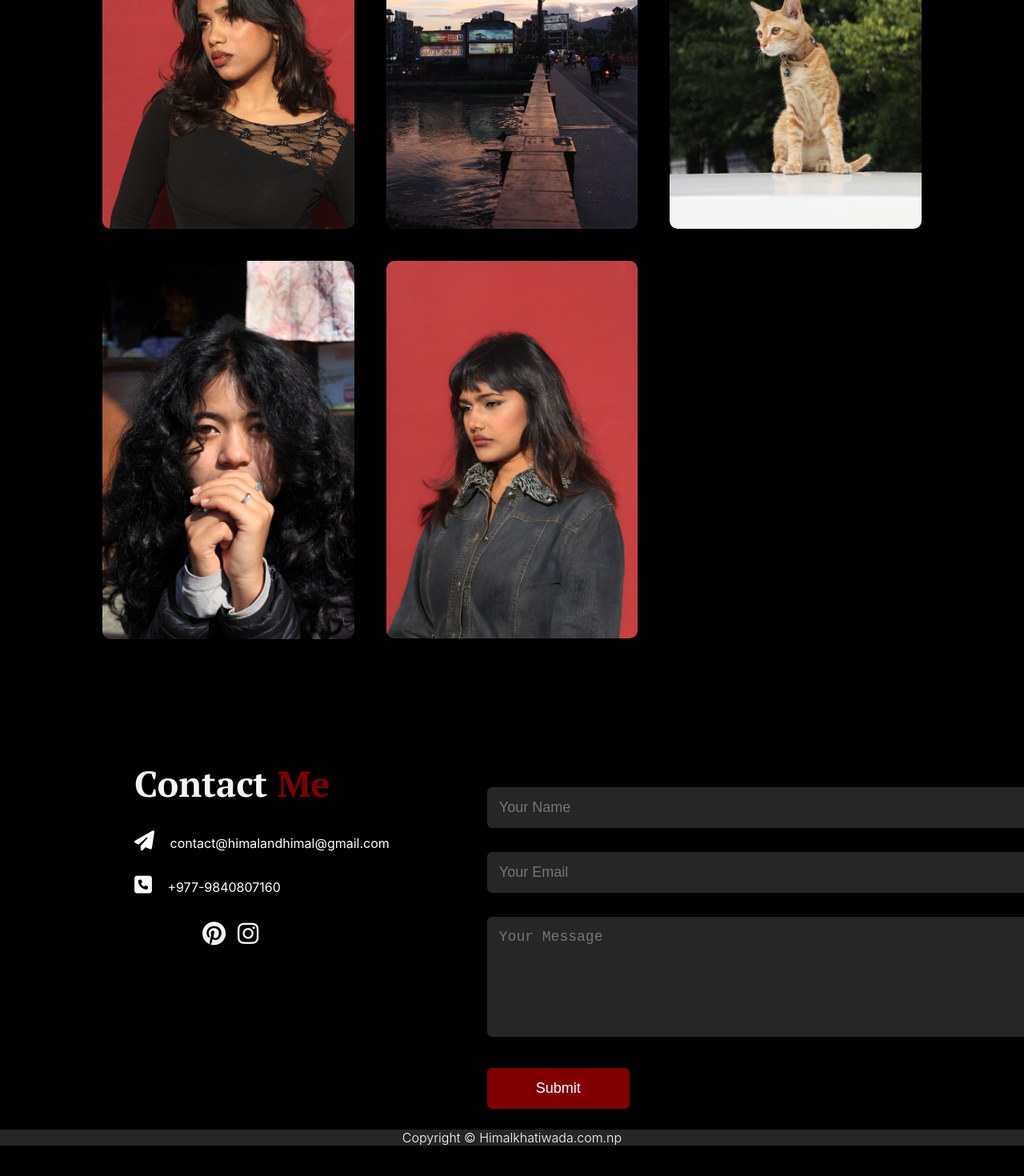
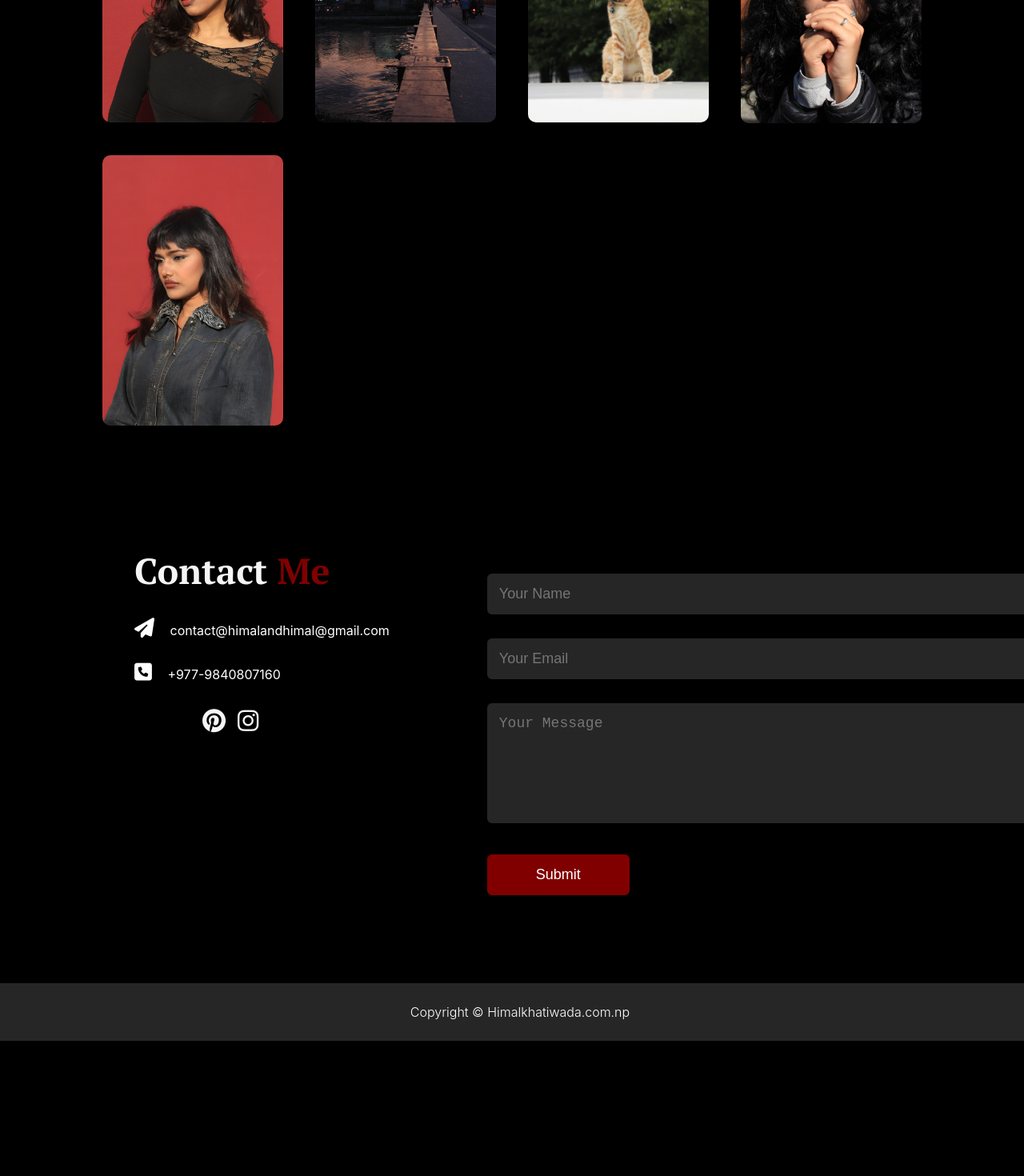
Before and after one commit to cosmictrash/Personal-Website, a React (Create React App) app: page / in a window 1280 px wide. Shown: the part 3019-4489 px from the top of the page at 80% size. After the commit the page ends 4370 px from the top, so only its background shows below. Built offline with nearby package versions, Linux system fonts and the light colour scheme.

Commit message:
final changes

```diff
--- a/src/Components/About/about.styles.css
+++ b/src/Components/About/about.styles.css
@@ -131,4 +131,8 @@
     font-family: "PT Serif", serif;
     color: maroon;
   }
+
+  .user {
+    padding: 30px;
+  }
 }
--- a/src/Components/Contact/contact.styles.css
+++ b/src/Components/Contact/contact.styles.css
@@ -103,10 +103,10 @@
   font-size: 20px;
 }
 
-.copyright div {
+.copyright {
   width: 100%;
   text-align: center;
-  padding: 30px;
+  padding: 10px;
   background: #262626;
   font-weight: 300;
   margin-top: 100px;
@@ -137,6 +137,7 @@
   }
   .copyright {
     width: 100%;
+    padding: 10px;
     text-align: center;
     background: #262626;
     font-weight: 300;
--- a/src/Components/Portfolio/portfolio.styles.css
+++ b/src/Components/Portfolio/portfolio.styles.css
@@ -49,7 +49,7 @@
 .tab-contents.active-tab {
   display: grid;
   padding: 10px 10%;
-  grid-template-columns: repeat(auto-fit, minmax(250px, 1fr));
+  grid-template-columns: repeat(auto-fit, minmax(200px, 1fr));
   grid-gap: 40px;
   margin-top: 50px;
 }
@@ -63,7 +63,7 @@
 }
 
 .portfolio-image:hover {
-  transform: scale(1.25);
+  transform: scale(1.15);
 }
 
 @media only screen and (max-width: 80rem) {
```
